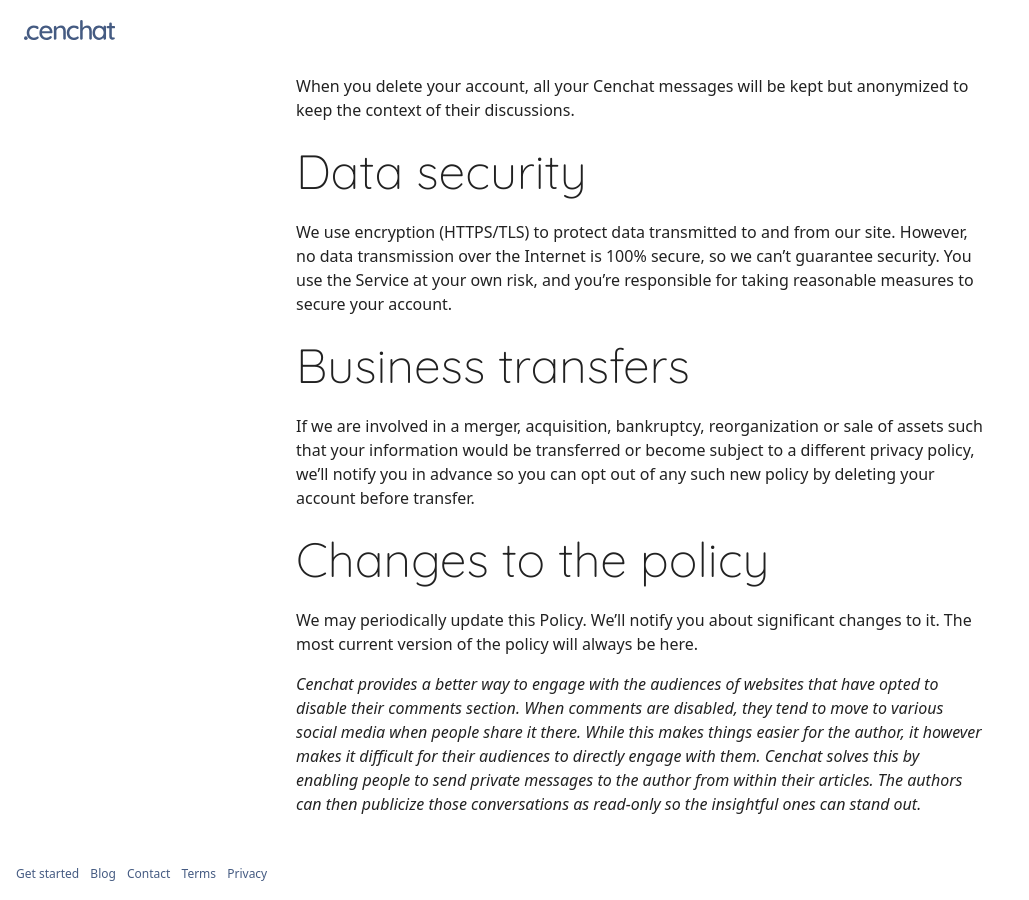
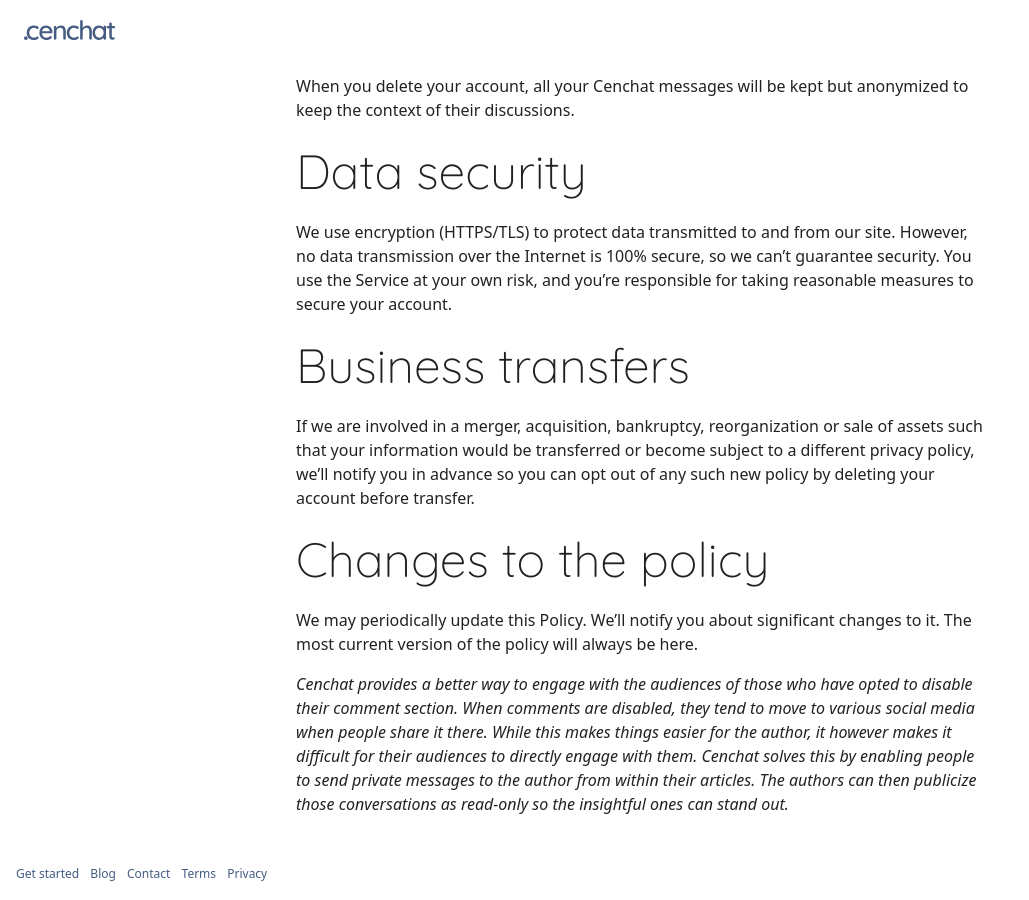
Before and after one commit to cenchat/cenchat.github.io, a Jekyll site: the page built from policies/privacy.md, in a window 1280 px wide and 900 px high, scrolled down 2022 px. Shown: the whole window, without its empty margins (0-1029 px from the left). Built offline with Jekyll 4.4.1, drawn with Linux system fonts in a browser that asks for light colours; a script that is not in the unit is left out.

Commit message:
Update post footnote

```diff
--- a/_layouts/post.html
+++ b/_layouts/post.html
@@ -30,7 +30,7 @@ layout: default
         <div>
           <p class="post__footer-print">
             <em>
-              Cenchat provides a better way to engage with the audiences of websites that have opted to disable their comments section. When comments are disabled, they tend to move to various social media when people share it there. While this makes things easier for the author, it however makes it difficult for their audiences to directly engage with them. Cenchat solves this by enabling people to send private messages to the author from within their articles. The authors can then publicize those conversations as read-only so the insightful ones can stand out.
+              Cenchat provides a better way to engage with the audiences of those who have opted to disable their comment section. When comments are disabled, they tend to move to various social media when people share it there. While this makes things easier for the author, it however makes it difficult for their audiences to directly engage with them. Cenchat solves this by enabling people to send private messages to the author from within their articles. The authors can then publicize those conversations as read-only so the insightful ones can stand out.
             </em>
           </p>
         </div>
```
